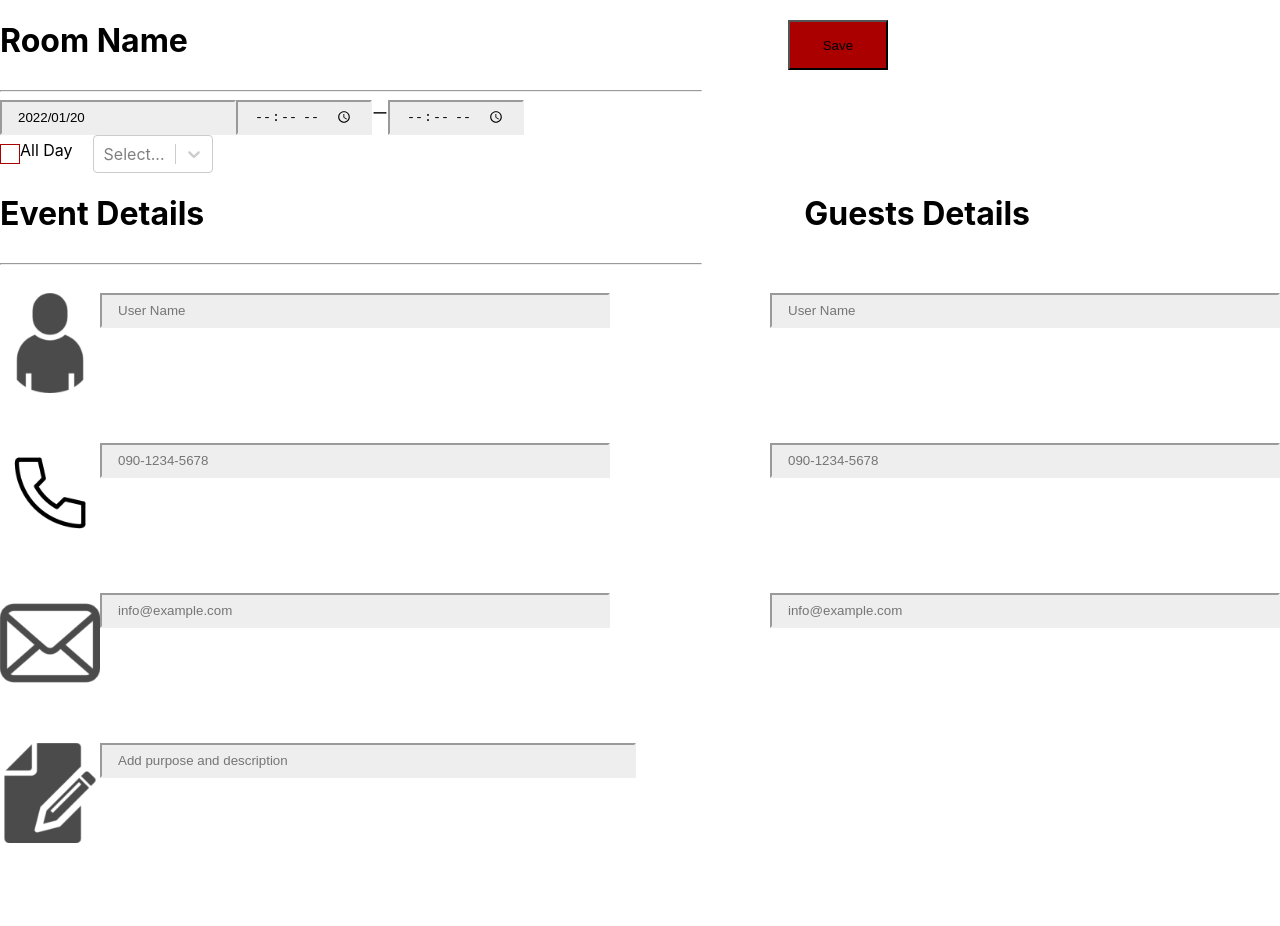
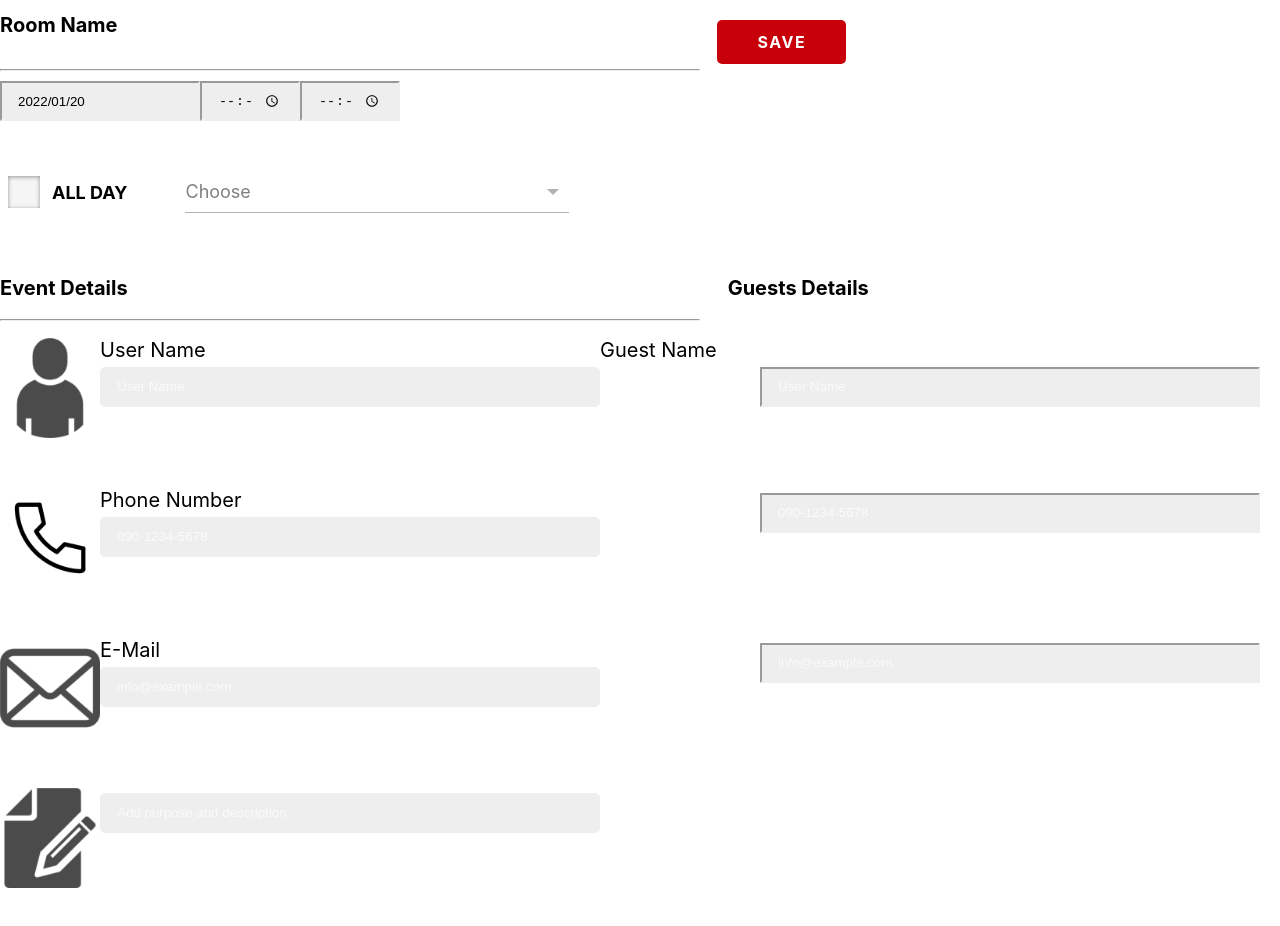
Before and after one commit to Hansyo/MR-UNRED-FRONT, a React (Create React App) app: page /reserve in a window 1280 px wide. Shown: the top 926 px of the page. Before the commit the page ends 893 px from the top, so only its background shows below. Built offline with nearby package versions, Linux system fonts and the light colour scheme.

Commit message:
フォームのデザインの変更

```diff
--- a/src/pages/ReservePage.css
+++ b/src/pages/ReservePage.css
@@ -1,3 +1,16 @@
+/* 選択されたとき */
+/* 選択は下のバーの色を変える */
+/* 入力は背景の色を変える */
+
+a{
+  font-size: 20px;
+}
+
+.flexbox{
+  display: flex;
+  flex-direction: column;
+}
+
 .reserve--upper-grid {
   display: flex;
 }
@@ -24,27 +37,79 @@
   border-color:#eee;
 }
 
-.reserve-saveButton{
+/* .reserve-saveButton{
   width:100px;
   height:50px;
   margin: 20px 0 0 600px;
-  background-color: #AA0000;
+  background-color: #c7000a;
+} */
+
+/* SAVEボタン */
+*,
+*:before,
+*:after {
+  -webkit-box-sizing: inherit;
+  box-sizing: inherit;
 }
 
-/* 元々のチェックボックス（非表示） */
+html {
+  -webkit-box-sizing: border-box;
+  box-sizing: border-box;
+  font-size: 62.5%;
+}
+
+.reserve-saveButton,
+a.reserve-saveButton,
+button.reserve-saveButton {
+  margin: 20px 0 0 600px;
+  font-size: 1.6rem;
+  font-weight: 700;
+  line-height: 1.5;
+  position: relative;
+  display: inline-block;
+  padding: 1rem 4rem;
+  cursor: pointer;
+  -webkit-user-select: none;
+  -moz-user-select: none;
+  -ms-user-select: none;
+  user-select: none;
+  -webkit-transition: all 0.3s;
+  transition: all 0.3s;
+  text-align: center;
+  vertical-align: middle;
+  text-decoration: none;
+  letter-spacing: 0.1em;
+  color: #212529;
+  border-radius: 0.5rem;
+}
+
+.reserve-saveButton--red,
+a.reserve-saveButton--red {
+  color: #fff;
+  background-color: #c7000a;
+}
+
+.reserve-saveButton--red:hover,
+a.reserve-saveButton--red:hover {
+  color: #fff;
+  background: #880007;
+}
+
+
+/* 元々のチェックボックス（非表示）
 .reserve--upper-grid input[type="checkbox"]{
   display: none;
 }
 /* チェックボックスの代わりを成すラベル */
-.reserve--upper-grid input[type="checkbox"]+label{
+/* .reserve--upper-grid input[type="checkbox"]+label{
   box-sizing: border-box;
   cursor: pointer;
   padding: 5px 20px;
   position: relative;
   width: auto;
-}
+} */
 /* ラベルの左に表示させる正方形のボックス□ */
-.reserve--upper-grid input[type="checkbox"]+label::before{
+/* .reserve--upper-grid input[type="checkbox"]+label::before{
   content: "";
   position: absolute;
   display: block;
@@ -59,7 +124,7 @@
   background-color: #FFF;
 }
 /* チェックが入った時のレ点 */
-.reserve--upper-grid input[type="checkbox"]:checked+label::after{
+/* .reserve--upper-grid input[type="checkbox"]:checked+label::after{
   content: "";
   position: absolute;
   display: block;
@@ -73,4 +138,198 @@
   border-bottom: 3px solid;
   border-left: 3px solid;
   border-color:  #585753;
+} */
+
+/* ALL DAYチェックボックス */
+.ECM_CheckboxInput {
+  padding: 20px 8px;
+  display: flex;
+  align-items: center;
+  cursor: pointer;
+  }
+  .ECM_CheckboxInput-Input {
+  margin: 0;
+  width: 0;
+  opacity: 0;
+  }
+  .ECM_CheckboxInput:hover > .ECM_CheckboxInput-DummyInput{
+  background: #c7000a;
+  }
+  .ECM_CheckboxInput-Input:focus + .ECM_CheckboxInput-DummyInput{
+  background: #c7000a;
+  }
+  .ECM_CheckboxInput-Input:checked + .ECM_CheckboxInput-DummyInput {
+  background: #880007;
+  }
+  .ECM_CheckboxInput-Input:checked + .ECM_CheckboxInput-DummyInput::before {
+  content: "";
+  display: block;
+  position: absolute;
+  top: 50%;
+  left: 50%;
+  width: 35%;
+  height: 2px;
+  transform: translate(-5px, 6px) rotateZ(-135deg);
+  transform-origin: 1px 1px;
+  background: #c7000a;
+  }
+  .ECM_CheckboxInput-Input:checked + .ECM_CheckboxInput-DummyInput::after {
+  content: "";
+  display: block;
+  position: absolute;
+  top: 50%;
+  left: 50%;
+  width: 70%;
+  height: 2px;
+  transform: translate(-5px, 6px) rotateZ(-45deg);
+  transform-origin: 1px 1px;
+  background: #FFFFFF;
+  }
+  .ECM_CheckboxInput-DummyInput {
+  position: relative;
+  top: 0;
+  left: 0;
+  display: block;
+  width: 32px;
+  height: 32px;
+  background: #F5F5F5;
+  box-shadow: 0 1px 4px rgba(0,0,0, .4) inset;
+  }
+  .ECM_CheckboxInput-LabelText {
+  margin-left: 12px;
+  display: block;
+  font-size: 18px;
+  font-weight: bold;
+  }
+
+  /* カレンダーの味方のセレクトボックス */
+  .ipselect {
+    position: relative;
+    width: 30%;
+    margin: 5em;
+    text-align: center;
+  }
+  .SB {
+    position: relative;
+    font-family: inherit;
+    background-color: transparent;
+    width: 100%;
+    padding: 10px 10px 10px 0;
+    font-size: 18px;
+    border-radius: 0;
+    border: none;
+    border-bottom: 1px solid rgba(0,0,0, 0.3);
+  }
+  .SB:focus {
+    outline: none;
+    border-bottom: 1px solid rgba(0,0,0, 0);
+  }
+  .ipselect .SB {
+    appearance: none;
+    -webkit-appearance:none
+  }
+  .ipselect select::-ms-expand {
+    display: none;
+  }
+  .ipselect:after {
+    position: absolute;
+    top: 18px;
+    right: 10px;
+    width: 0;
+    height: 0;
+    padding: 0;
+    content: '';
+    border-left: 6px solid transparent;
+    border-right: 6px solid transparent;
+    border-top: 6px solid rgba(0, 0, 0, 0.3);
+    pointer-events: none;
+  }
+  .SB_selectlabel {
+    color: rgba(0,0,0, 0.5);
+    font-size: 18px;
+    font-weight: normal;
+    position: absolute;
+    pointer-events: none;
+    left: 0;
+    top: 10px;
+    transition: 0.2s ease all;
+  }
+  .SB:focus ~ .SB_selectlabel, .SB:valid ~ .SB_selectlabel {
+    color: #c7000a;
+    top: -20px;
+    transition: 0.2s ease all;
+    font-size: 14px;
+  }
+  .SB_selectbar {
+    position: relative;
+    display: block;
+    width: 100%;
+  }
+  .SB_selectbar:before, .SB_selectbar:after {
+    content: '';
+    height: 2px;
+    width: 0;
+    bottom: 1px;
+    position: absolute;
+    background: #c7000a;
+    transition: 0.2s ease all;
+  }
+  .SB_selectbar:before {
+    left: 50%;
+  }
+  .SB_selectbar:after {
+    right: 50%;
+  }
+  .SB:focus ~ .SB_selectbar:before, .SB:focus ~ .SB_selectbar:after {
+    width: 50%;
+  }
+  .SB_highlight {
+    position: absolute;
+    top: 25%;
+    left: 0;
+    pointer-events: none;
+    opacity: 0.5;
+  }
+
+/* 入力フォーム */
+input:first-of-type
+{
+  margin-top:5px;
+  height:40px;
 }
+
+input:focus{
+  background: #9e4d4d;
+}
+
+.reserve--event-input{
+  /* font-size: 1em; */
+  padding: 15px 10px 10px;
+  font-family: 'Source Sans Pro',arial,sans-serif;
+  border: 1px solid #cecece;
+  background: #d7d7d7;
+  color:#000;
+  -webkit-border-radius: 5px;
+  -moz-border-radius: 5px;
+  border-radius: 5px;
+  -moz-background-clip: padding;
+  -webkit-background-clip: padding-box;
+  background-clip: padding-box;
+  -webkit-box-sizing: border-box;
+  -moz-box-sizing: border-box;
+  box-sizing: border-box;
+  width: 80%;
+  max-width: 600px;
+}
+::-webkit-input-placeholder {
+    color: #FAFAFA;
+}
+:-moz-placeholder {
+    color: #FAFAFA;
+}
+::-moz-placeholder {
+    color: #FAFAFA;
+}
+:-ms-input-placeholder {
+    color: #FAFAFA;
+}
--- a/src/pages/ReservePage.jsx
+++ b/src/pages/ReservePage.jsx
@@ -36,7 +36,7 @@ const ReservePage = () => {
       <div className="reserve--upper-grid">
       <h1>Room Name</h1>
         <div>
-          <button type="submit" className="reserve-saveButton">Save</button>
+          <a type="submit" class="reserve-saveButton reserve-saveButton--red ">SAVE</a>
         </div>
       </div>
       <hr className='reserve-line'></hr>
@@ -47,15 +47,36 @@ const ReservePage = () => {
         <div>
           <input type="time" class="reserve-time" required></input>
         </div>
-        ー
+
         <div>
           <input type="time" class="reserve-time" required></input>
         </div>
       </div>
+
+
       <div className="reserve--upper-grid">
-        <input id="allDayTag" value="1" type="checkbox" /><label for="allDayTag"> All Day </label>
-        <div> <Selectbox /></div>
+        {/* <input id="allDayTag" value="1" type="checkbox" /><label for="allDayTag"> All Day </label>  */}
+        <label class="ECM_CheckboxInput">
+          <input class="ECM_CheckboxInput-Input" type="checkbox"></input><span class="ECM_CheckboxInput-DummyInput"></span><span class="ECM_CheckboxInput-LabelText">ALL DAY</span>
+        </label>
+        <div class="ipselect">
+          <select class="SB" required>
+          <option value="" hidden disabled selected></option>
+          <option value="1">daily</option>
+          <option value="2">weekly</option>
+          <option value="3">monthly</option>
+          </select>
+          <span class="SB_highlight"></span>
+          <span class="SB_selectbar"></span>
+          <label class="SB_selectlabel">Choose</label>
         </div>
+      </div>
+
+
+
+
+
+
       <div>
         <div className="reserve--event-grid"><h1> Event Details</h1> <h1 className="reserve--guest-grid">Guests Details</h1></div>
         <hr className='reserve-line'></hr><br></br>
@@ -63,22 +84,39 @@ const ReservePage = () => {
       <div>
         <div className='reserve--event-grid'>
           <Icon index={0} />
+          <div class="flexbox">
+            <a>User Name</a>
             <Input className="reserve--event-input" placeholder="User Name" />
+          </div>
+          <div class="flexbox">
+            <a>Guest Name</a>
             <Input className="reserve--guest-input" placeholder="User Name"/>
           </div>
+
+        </div>
+
       </div>
       <div>
         <div className='reserve--event-grid'>
           <Icon index={1} />
+          <div class="flexbox">
+            <a>Phone Number</a>
             <Input className="reserve--event-input" placeholder="090-1234-5678" />
+          </div>
           <Input className="reserve--guest-input" placeholder="090-1234-5678"/>
         </div>
       </div>
+
+
       <div className='reserve--event-grid'>
         <Icon index={2} />
+        <div class="flexbox">
+          <a>E-Mail</a>
           <Input className="reserve--event-input" placeholder="info@example.com" />
+        </div>
         <Input className="reserve--guest-input" placeholder="info@example.com"/>
       </div>
+
       <div className='reserve--event-grid'>
         <Icon index={3} />
         <Input className="reserve--event-input" placeholder="Add purpose and description" />
```
Lines whose indentation alone changed are shown as unchanged.
